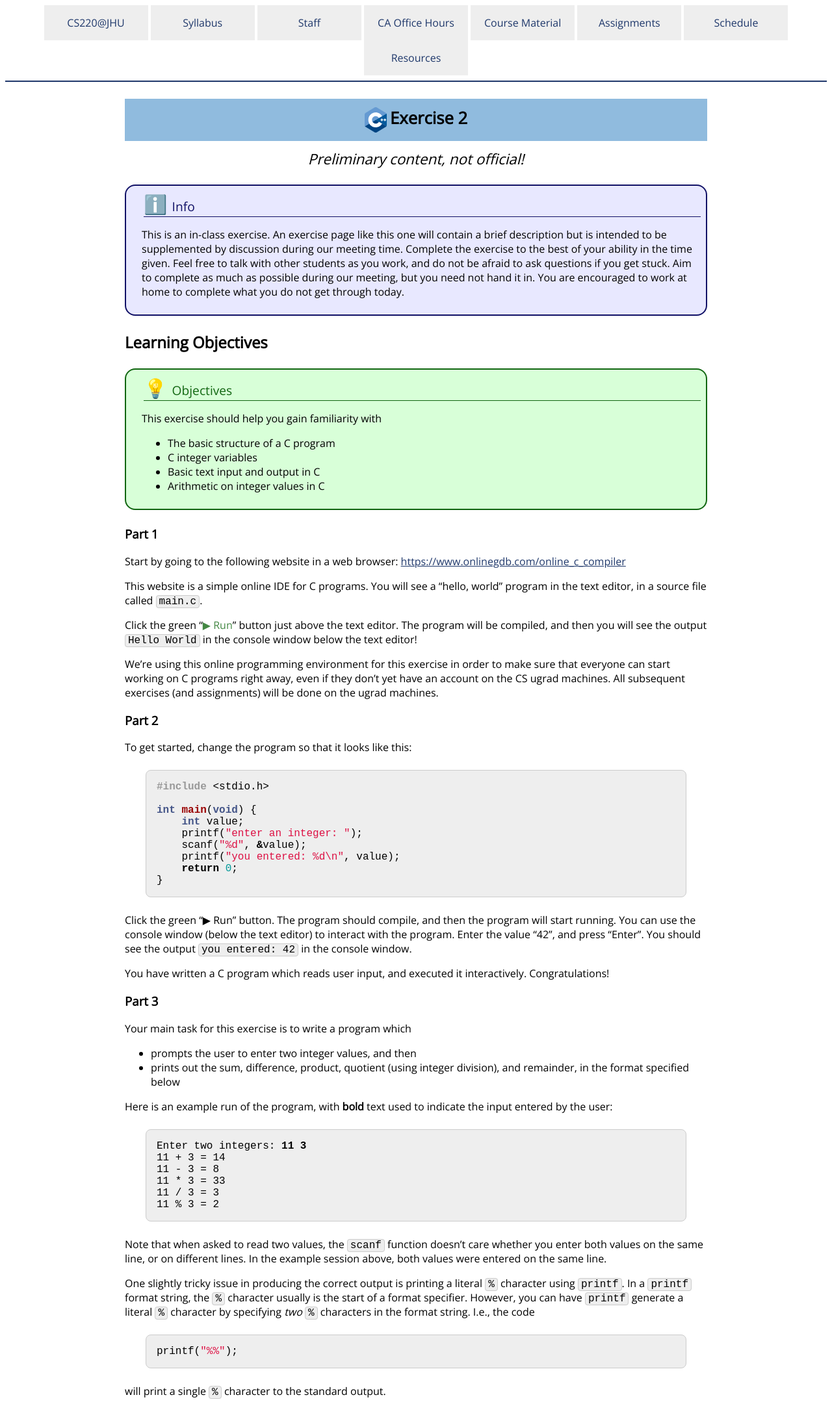
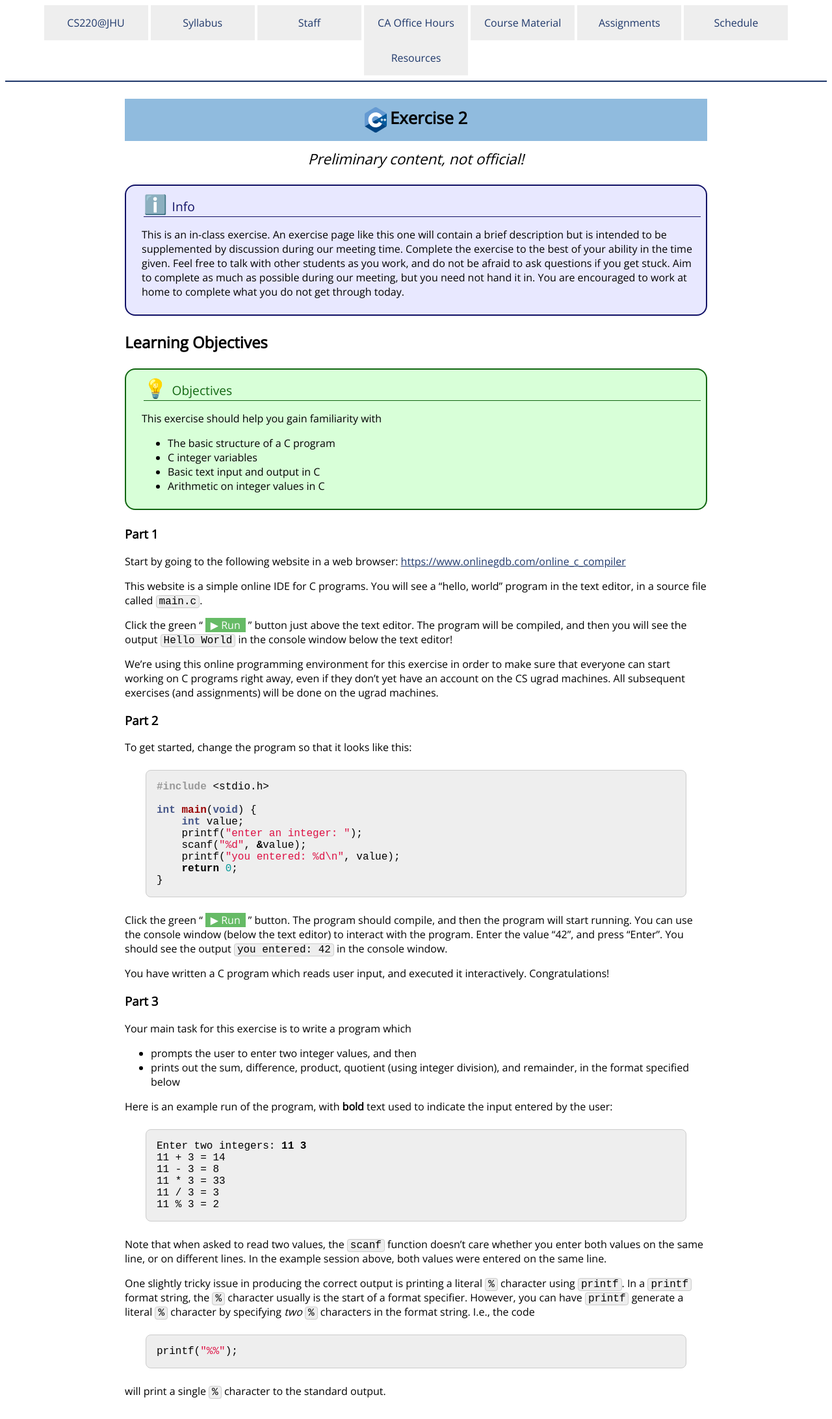
Before and after one commit to jhu-ip/cs220-s22, a Jekyll site: the page built from exercise/ex02.md, in a window 1280 px wide. Shown: the whole page at 65% size. Built offline with Jekyll 4.4.1, drawn with Linux system fonts in a browser that asks for light colours; some web fonts are replaced.

Commit message:
minor tweaks to ex02

````diff
--- a/css/intprog.css
+++ b/css/intprog.css
@@ -189,6 +189,16 @@ code.highlighter-rouge, p code, div.admonition code {
   font-style: italic;
 }
 
+/* This is used in ex02 for the green "Run" button */
+.green_button {
+  background: #6b6;
+  color: white;
+  padding-left: 0.5em;
+  padding-right: 0.5em;
+  margin-left: 0.25em;
+  margin-right: 0.25em;
+}
+
 /***********************************************************************
   Cards for staff page
  ***********************************************************************/
--- a/exercise/ex02.md
+++ b/exercise/ex02.md
@@ -32,7 +32,7 @@ Start by going to the following website in a web browser: <https://www.onlinegdb
 
 This website is a simple online IDE for C programs.  You will see a "hello, world" program in the text editor, in a source file called `main.c`.
 
-Click the green "<span style='color: #484;'>▶ Run</span>" button just above the text editor.  The program will be compiled, and then you will see the output `Hello World` in the console window below the text editor!
+Click the green "<span class='green_button'>▶ Run</span>" button just above the text editor.  The program will be compiled, and then you will see the output `Hello World` in the console window below the text editor!
 
 We're using this online programming environment for this exercise in order to make sure that everyone can start working on C programs right away, even if they don't yet have an account on the CS ugrad machines.  All subsequent exercises (and assignments) will be done on the ugrad machines.
 
@@ -52,7 +52,7 @@ int main(void) {
 }
 ```
 
-Click the green "▶ Run" button.  The program should compile, and then the program will start running.  You can use the console window (below the text editor) to interact with the program.  Enter the value "42", and press "Enter".  You should see the output `you entered: 42` in the console window.
+Click the green "<span class='green_button'>▶ Run</span>" button.  The program should compile, and then the program will start running.  You can use the console window (below the text editor) to interact with the program.  Enter the value "42", and press "Enter".  You should see the output `you entered: 42` in the console window.
 
 You have written a C program which reads user input, and executed it interactively. Congratulations!
 
````
